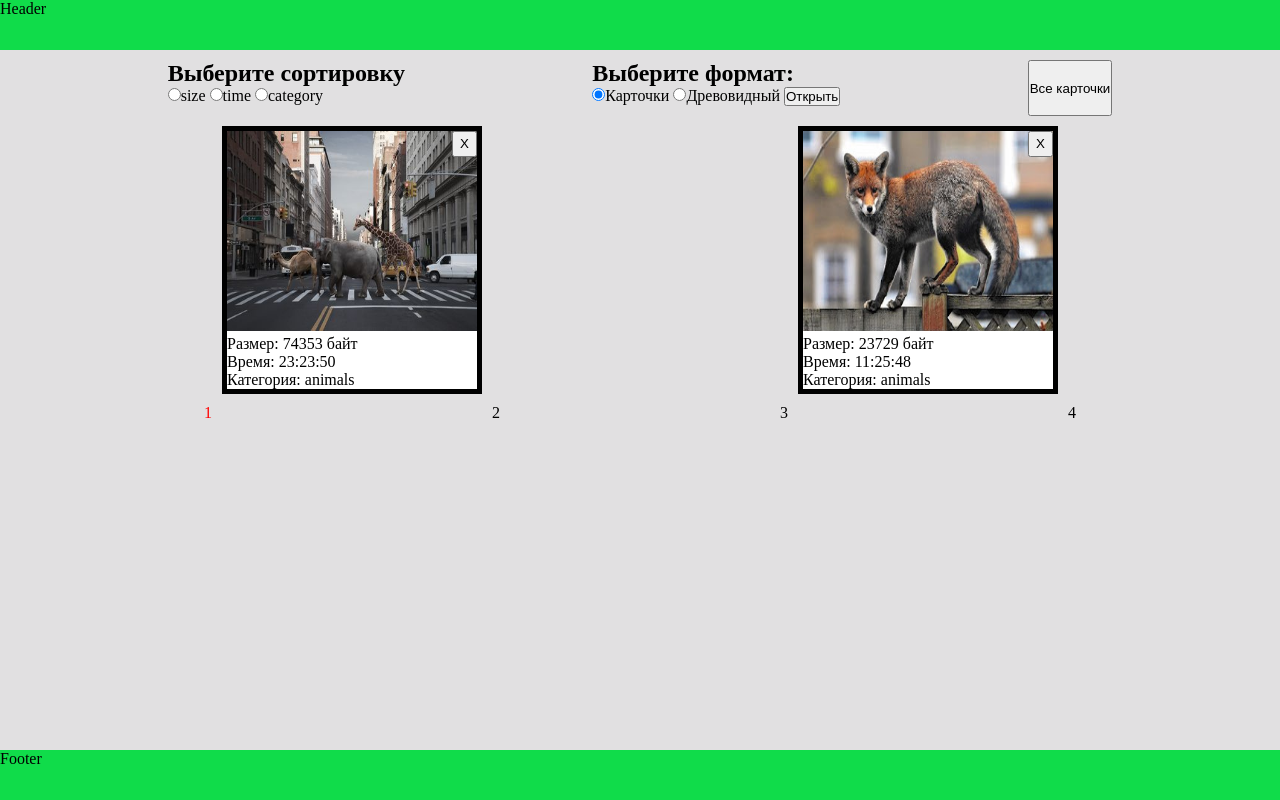
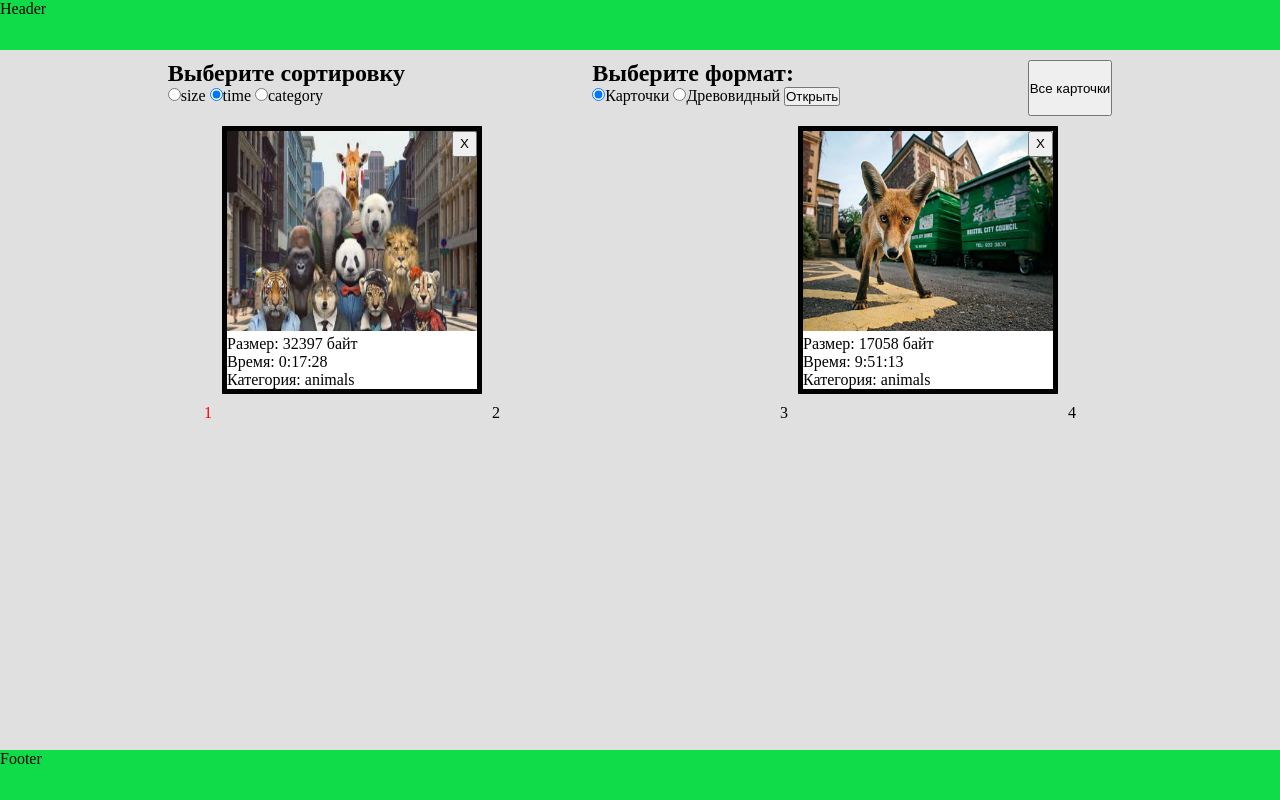
Before and after one commit to Vladimir-hub55/test, a plain HTML site: page index.html in a window 1280 px wide. Drawn offline with Linux system fonts and the light colour scheme.

Commit message:
Сортировка по умолчанию

```diff
--- a/index.html
+++ b/index.html
@@ -30,7 +30,7 @@
             <div class="sorts">
                 <h2>Выберите сортировку</h2>
                 <input class="sortFilesize" type="radio" name="sortt" value="Карточки">size
-                <input class="sortTime nnn" type="radio" name="sortt" value="Карточки">time
+                <input class="sortTime nnn" type="radio" checked name="sortt" value="Карточки">time
                 <input class="sortCategory nnn" type="radio" name="sortt" value="Карточки">category
             </div>
             <div class="format">
--- a/js/data/data.js
+++ b/js/data/data.js
@@ -40,13 +40,14 @@ function loadGoods() { // Функция для появления карточ
             });
         }
 
+
         $('.cards').html(out); // Появление карточек
 
         $('.sortFilesize').on('click', sortFilesize); // Включение функции для сортировки по "Размеру"
         $('.sortTime').on('click', sortTime); // Включение функции для сортировки по "Времени"
         $('.sortCategory').on('click', sortCategory); // Включение функции для сортировки по "Категории"
         $('button.card__btn').on('click', cardBtn); // Включение фунции для добвление карточек в localStorage
-
+        sortTime();
         var cntPage = Math.ceil(cards.length / cnt); //количество страниц
         // Выводим список страниц
         var paginator = document.querySelector('.paginator'); // Взять элемент с классом "paginator"
```
